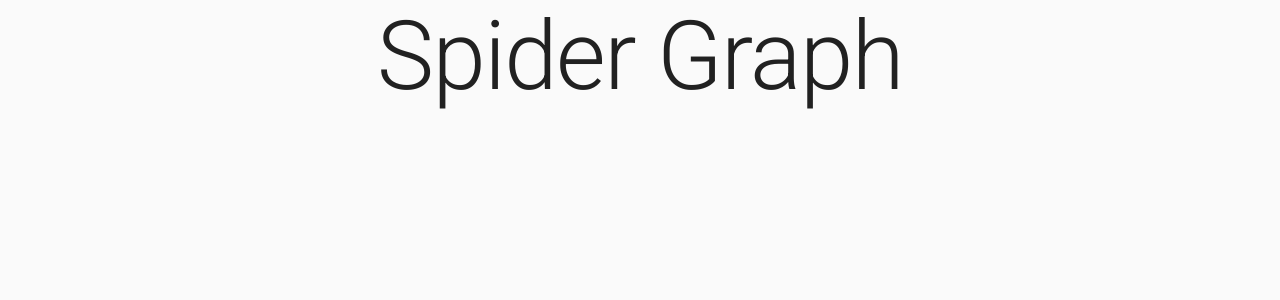
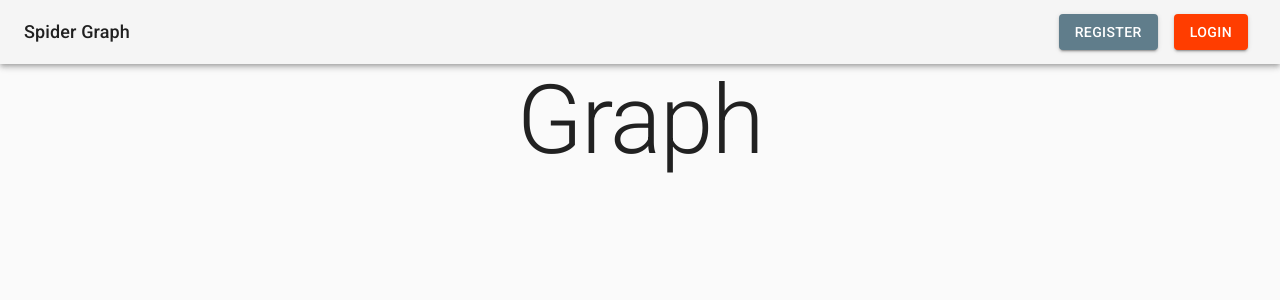
Before and after one commit to Spider-Graph-1/Front-End, a React (Create React App) app: page / in a window 1280 px wide. Shown: the top 300 px of the page. Built offline with nearby package versions, Linux system fonts and the light colour scheme.

Commit message:
Login component

```diff
--- a/src/app/App.jsx
+++ b/src/app/App.jsx
@@ -1,34 +1,31 @@
 // React
 import React from 'react';
 // UI
-import {
-  ThemeProvider,
-  CssBaseline,
-  Container,
-  Typography,
-} from '@material-ui/core';
+import { ThemeProvider, CssBaseline, Container } from '@material-ui/core';
 // Routing
 import { BrowserRouter as Router, Switch } from 'react-router-dom';
 import PrivateRoute from '../features/auth/PrivateRoute';
 // Theme
 import theme from './theme';
-// Dashboard
-import Dashboard from '../features/dashboard/view/Dashboard';
+// Navbar
+import Navbar from './Navbar';
+// Components
+import ViewDashboard from '../features/dashboard/view/ViewDashboard';
+import ViewGraph from '../features/graph/ViewGraph';
 
 const App = () => (
   <ThemeProvider theme={theme}>
     <CssBaseline />
-    <Container>
-      <Typography align="center" color="textPrimary" variant="h1">
-        Spider Graph
-      </Typography>
+    <Router>
+      <Navbar />
+      <Container>
+        <ViewGraph />
 
-      <Router>
         <Switch>
-          <PrivateRoute exact path="/dashboard" component={Dashboard} />
+          <PrivateRoute exact path="/dashboard" component={ViewDashboard} />
         </Switch>
-      </Router>
-    </Container>
+      </Container>
+    </Router>
   </ThemeProvider>
 );
 
--- /dev/null
+++ b/src/app/Navbar.jsx
@@ -0,0 +1,62 @@
+// React
+import React from 'react';
+// UI
+import {
+  AppBar,
+  Toolbar,
+  Typography,
+  Button,
+  makeStyles,
+} from '@material-ui/core';
+// Routing
+import { Link as RouterLink } from 'react-router-dom';
+// Redux
+import { useSelector } from 'react-redux';
+import Login from '../features/auth/login/Login';
+
+const useStyles = makeStyles((theme) => ({
+  title: {
+    flexGrow: 1,
+    fontSize: '1.125rem',
+  },
+  navButton: {
+    margin: theme.spacing(1),
+  },
+}));
+
+const Navbar = () => {
+  const classes = useStyles();
+  const { authenticated } = useSelector((state) => state.auth);
+
+  return (
+    <AppBar position="static" color="default">
+      <Toolbar>
+        <Typography variant="h6" className={classes.title}>
+          Spider Graph
+        </Typography>
+
+        {authenticated ? (
+          <Button variant="outlined" color="primary">
+            Logout
+          </Button>
+        ) : (
+          <>
+            <Button
+              component={RouterLink}
+              to="/login"
+              variant="contained"
+              color="primary"
+              className={classes.navButton}
+            >
+              Register
+            </Button>
+
+            <Login />
+          </>
+        )}
+      </Toolbar>
+    </AppBar>
+  );
+};
+
+export default Navbar;
--- a/src/features/auth/authSlice.js
+++ b/src/features/auth/authSlice.js
@@ -4,8 +4,8 @@ import { requestRegistration, requestAuthentication } from '../../api/auth';
 const initialState = {
   authenticating: false,
   authenticated: false,
-  success: {},
-  error: {},
+  success: null,
+  error: null,
 };
 
 const authenticateUser = createSlice({
@@ -23,20 +23,24 @@ const authenticateUser = createSlice({
         ...state,
         authenticated: true,
         success: JSON.parse(action.payload),
+        error: null,
         authenticating: false,
       };
     },
     authenticateUserError(state, action) {
       return {
         ...state,
+        success: null,
+        error: JSON.parse(action.payload),
         authenticating: false,
-        error: JSON.parse(action.payload),
       };
     },
     unAuthenticateUser(state) {
       return {
         ...state,
         authenticated: false,
+        success: null,
+        error: null,
       };
     },
   },
--- /dev/null
+++ b/src/features/auth/login/Login.jsx
@@ -0,0 +1,140 @@
+import React, { useEffect, useState } from 'react';
+import {
+  Box,
+  Button,
+  Drawer,
+  TextField,
+  makeStyles,
+  Typography,
+} from '@material-ui/core';
+import { useDispatch, useSelector } from 'react-redux';
+import { authenticate } from '../authSlice';
+
+const useStyles = makeStyles((theme) => ({
+  title: {
+    flexGrow: 1,
+    margin: theme.spacing(1),
+  },
+  navButton: {
+    margin: theme.spacing(1),
+  },
+  formField: {
+    margin: theme.spacing(1),
+  },
+}));
+
+const initialFormValues = {
+  username: '',
+  password: '',
+};
+
+const Login = () => {
+  const dispatch = useDispatch();
+  const { success, error } = useSelector((state) => state.auth);
+
+  const classes = useStyles();
+  const [isOpen, setIsOpen] = useState(false);
+  const [errorMessage, setErrorMessage] = useState(null);
+
+  const [formValues, setFormValues] = useState(initialFormValues);
+
+  const toggleDrawer = () => {
+    setIsOpen(false);
+    setFormValues(initialFormValues);
+  };
+
+  const handleChange = (event) => {
+    setFormValues({
+      ...formValues,
+      [event.target.name]: event.target.value,
+    });
+  };
+
+  const handleSubmit = (event) => {
+    event.preventDefault();
+    dispatch(authenticate(formValues));
+  };
+
+  useEffect(() => {
+    if (success) {
+      toggleDrawer();
+    }
+    if (error) {
+      setErrorMessage('Login failed.');
+    }
+  }, [error, success]);
+
+  return (
+    <>
+      <Button
+        onClick={() => setIsOpen(true)}
+        variant="contained"
+        color="secondary"
+        className={classes.navButton}
+      >
+        Login
+      </Button>
+
+      <Drawer anchor="right" open={isOpen} onClose={toggleDrawer}>
+        <Box py="1.5rem">
+          <Typography
+            variant="h4"
+            color="textPrimary"
+            align="center"
+            className={classes.title}
+          >
+            Login
+          </Typography>
+          <Box
+            component="form"
+            display="flex"
+            flexDirection="column"
+            onSubmit={handleSubmit}
+          >
+            <TextField
+              required
+              name="username"
+              value={formValues.username}
+              label="Username"
+              helperText={errorMessage}
+              variant="filled"
+              onChange={handleChange}
+              className={classes.formField}
+            />
+            <TextField
+              required
+              name="password"
+              type="password"
+              value={formValues.password}
+              label="Password"
+              helperText={errorMessage}
+              variant="filled"
+              onChange={handleChange}
+              className={classes.formField}
+            />
+            <Box display="flex" justifyContent="space-evenly">
+              <Button
+                type="submit"
+                variant="contained"
+                color="primary"
+                className={classes.navButton}
+              >
+                Submit
+              </Button>
+              <Button
+                onClick={toggleDrawer}
+                variant="contained"
+                color="secondary"
+                className={classes.navButton}
+              >
+                Cancel
+              </Button>
+            </Box>
+          </Box>
+        </Box>
+      </Drawer>
+    </>
+  );
+};
+
+export default Login;
--- /dev/null
+++ b/src/features/dashboard/view/ViewDashboard.jsx
@@ -0,0 +1,10 @@
+import React from 'react';
+import { Typography } from '@material-ui/core';
+
+const ViewDashboard = () => (
+  <Typography align="center" color="textPrimary" variant="h1">
+    Dashboard
+  </Typography>
+);
+
+export default ViewDashboard;
--- a/src/features/dashboard/view/Dashboard.jsx
+++ b/src/features/graph/ViewGraph.jsx
@@ -1,10 +1,10 @@
 import React from 'react';
 import { Typography } from '@material-ui/core';
 
-const Dashboard = () => (
+const ViewGraph = () => (
   <Typography align="center" color="textPrimary" variant="h1">
-    Dashboard
+    Graph
   </Typography>
 );
 
-export default Dashboard;
+export default ViewGraph;
```
